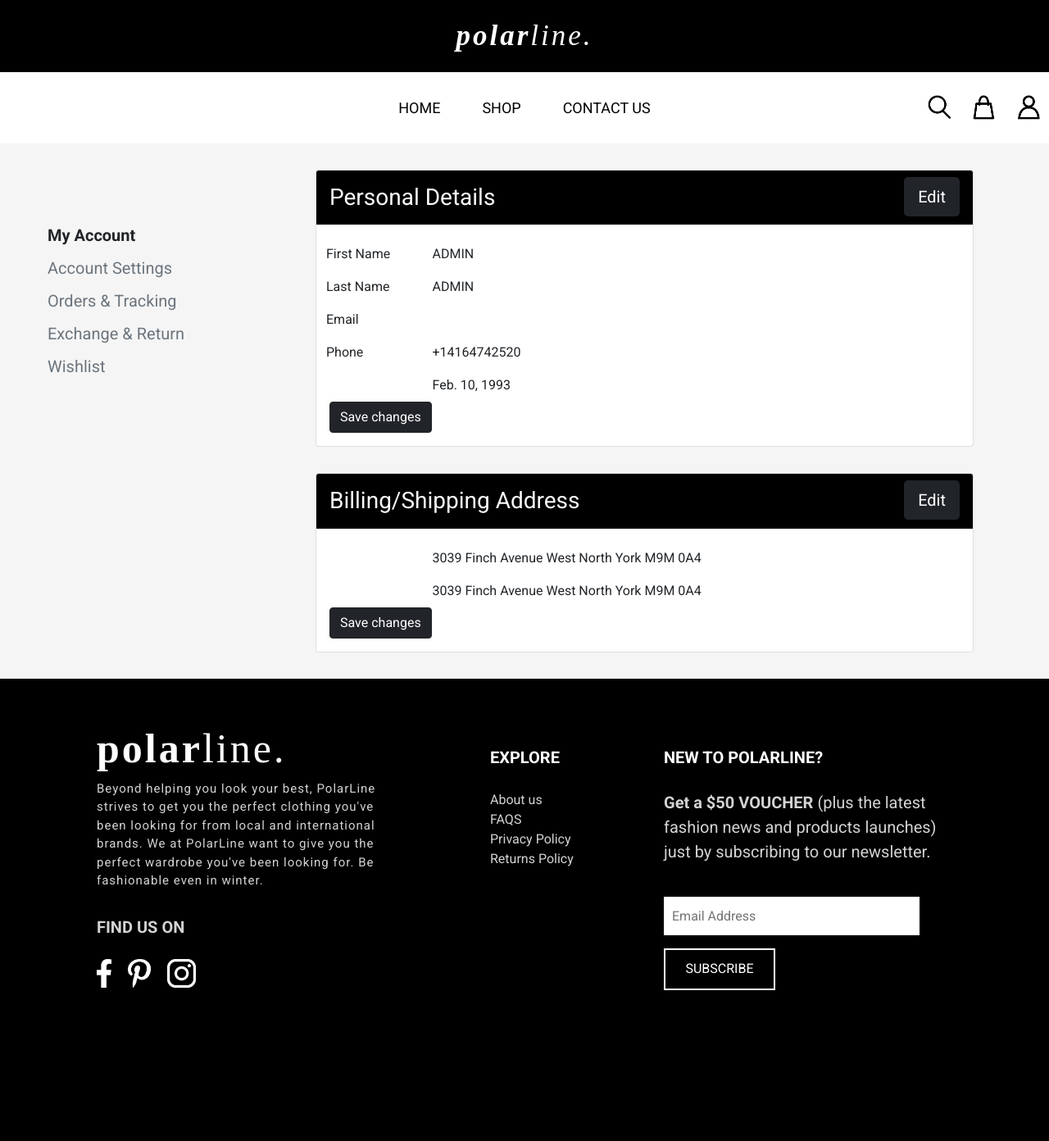
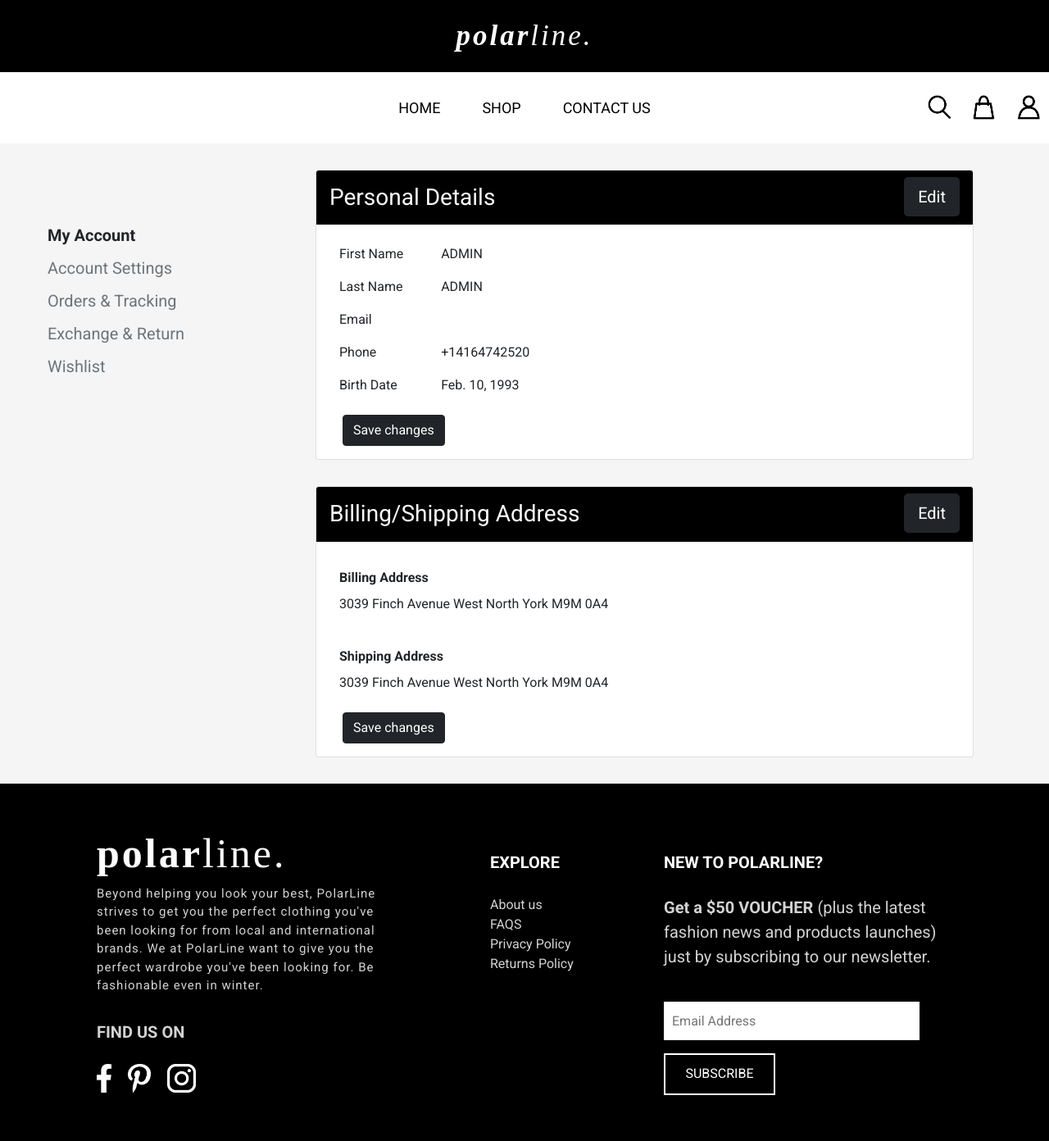
Before and after one commit to mjoycerillon/PolarLine, a Django app: page /account/ in a window 1280 px wide. Shown: the whole page at 82% size. Before the commit the page ends 1208 px from the top, so only its background shows below. Run offline with Django 3.2, Linux system fonts and the light colour scheme; a user stored in the database is signed in; data comes from the database, SQL or seed files in the repository; some libraries are stand-ins or nearby versions; some web fonts are replaced.

Commit message:
Updating account page to fix some alignments

```diff
--- a/home/templates/account.html
+++ b/home/templates/account.html
@@ -29,7 +29,7 @@
                             </div>
                         </div>
                     </div>
-                    <div class="card-body">
+                    <div class="card-body mx-3">
                         <form method="POST" action="{% url 'profile' %}">
                             {% csrf_token %}
                             {% if profile_message %}
@@ -82,10 +82,10 @@
                                     </div>
                                 </div>
                             </div>
-                            <div class="form-group p-2">
+                            <div class="form-group p-2 pb-4">
                                 <div class="row">
                                     <div class="col-md-2 p-0">
-                                        {{ profile_form.birth_date.label }}
+                                        Birth Date
                                     </div>
                                     <div class="col-md-10 p-0">
                                         {{ profile_form.birth_date }}
@@ -112,7 +112,7 @@
                             </div>
                         </div>
                     </div>
-                    <div class="card-body">
+                    <div class="card-body mx-3">
                         <form method="POST" action="{% url 'address' %}">
                             {% csrf_token %}
                             {% if address_message %}
@@ -126,21 +126,21 @@
                             </div>
                             {% endif %}
                             <div class="form-group p-2">
-                                <div class="row">
-                                    <div class="col-md-2 p-0">
-                                        {{ address_form.billing_address.label }}
+                                <div class="row pb-3">
+                                    <div class="row py-2 fw-bold">
+                                        Billing Address
                                     </div>
-                                    <div class="col-md-10 p-0">
+                                    <div class="row">
                                         {{ address_form.billing_address }}
                                     </div>
                                 </div>
                             </div>
                             <div class="form-group p-2">
-                                <div class="row">
-                                    <div class="col-md-2 p-0">
-                                        {{ address_form.shipping_address.label }}
+                                <div class="row pb-3">
+                                    <div class="row py-2 fw-bold">
+                                        Shipping Address
                                     </div>
-                                    <div class="col-md-10 p-0">
+                                    <div class="row">
                                         {{ address_form.shipping_address }}
                                     </div>
                                 </div>
```
